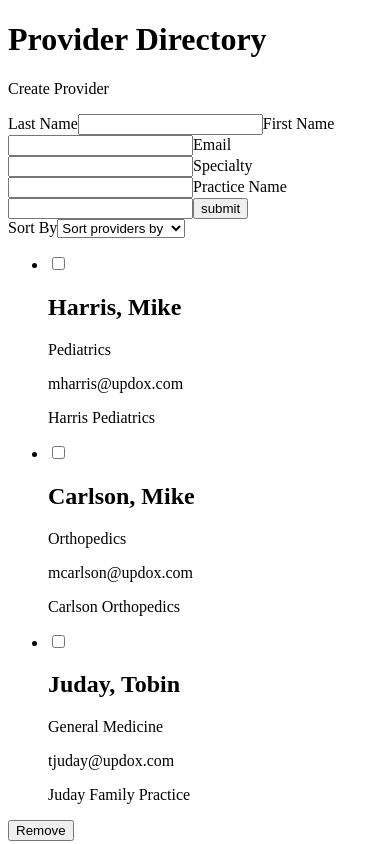
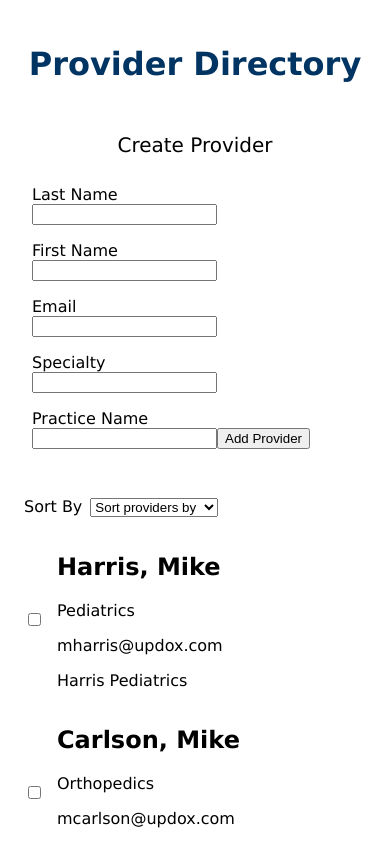
Before and after one commit to lahernandezb/provider-directory-2022, a React (Create React App) app: page / in a window 390 px wide. Shown: the top 844 px of the page. Built offline with nearby package versions, Linux system fonts and the light colour scheme.

Commit message:
feat: add minimal styling for mobile screens

```diff
--- /dev/null
+++ b/src/App.scss
@@ -0,0 +1,12 @@
+.app {
+  background-color: #ffffff;
+  // display: grid;
+  // grid-template-columns: 1fr 2fr;
+  font-family: Verdana, Geneva, Tahoma, sans-serif;
+  padding: 1rem;
+  &__heading {
+    text-align: center;
+    // grid-column-start: span 2;
+    color: #003462;
+  }
+}
--- a/src/App.tsx
+++ b/src/App.tsx
@@ -2,6 +2,8 @@ import { useState } from "react";
 import Form from "./components/Form/Form";
 import ProviderList from "./components/ProviderList/ProviderList";
 import providerData from "./sample-data.json";
+
+import "./App.scss";
 
 function App() {
   const [providers, setProviders] = useState(providerData);
--- a/src/components/Form/Form.tsx
+++ b/src/components/Form/Form.tsx
@@ -6,6 +6,7 @@ import React, {
   SyntheticEvent,
 } from "react";
 import { Provider } from "../Provider/Provider";
+import "./form.scss";
 
 export interface FormProps {
   setProviders: Dispatch<SetStateAction<Provider[]>>;
@@ -58,7 +59,7 @@ const Form = ({ setProviders }: FormProps) => {
     <div className="form-container">
       <p className="form-title">Create Provider</p>
       <form className="form" action="submit" onSubmit={handleSubmit}>
-        <label htmlFor="lastName">
+        <label className="form__label" htmlFor="lastName">
           Last Name
           <input
             required
@@ -70,7 +71,7 @@ const Form = ({ setProviders }: FormProps) => {
             className="form__lastName"
           />
         </label>
-        <label htmlFor="firstName">
+        <label className="form__label" htmlFor="firstName">
           First Name
           <input
             required
@@ -82,7 +83,7 @@ const Form = ({ setProviders }: FormProps) => {
             className="form__firstName"
           />
         </label>
-        <label htmlFor="email">
+        <label className="form__label" htmlFor="email">
           Email
           <input
             required
@@ -94,7 +95,7 @@ const Form = ({ setProviders }: FormProps) => {
             className="form__email"
           />
         </label>
-        <label htmlFor="specialty">
+        <label className="form__label" htmlFor="specialty">
           Specialty
           <input
             required
@@ -106,7 +107,7 @@ const Form = ({ setProviders }: FormProps) => {
             className="form__specialty"
           />
         </label>
-        <label htmlFor="practice">
+        <label className="form__label" htmlFor="practice">
           Practice Name
           <input
             required
@@ -118,7 +119,7 @@ const Form = ({ setProviders }: FormProps) => {
             className="form__practice"
           />
         </label>
-        <input type="submit" value="submit" />
+        <input className="form__submit" type="submit" value="Add Provider" />
       </form>
     </div>
   );
--- /dev/null
+++ b/src/components/Form/form.scss
@@ -0,0 +1,25 @@
+.form-container {
+  display: flex;
+  flex-direction: column;
+  align-items: center;
+  margin-bottom: 2rem;
+  padding: 0.5rem;
+}
+.form-title {
+  font-size: 1.25rem;
+}
+
+.form {
+  &__label {
+    margin: 0.5rem 0;
+    display: inline-block;
+  }
+  &__label > * {
+    display: block;
+    // margin-top: 1rem;
+  }
+
+  &__submit {
+    margin-top: 1rem;
+  }
+}
--- a/src/components/ProviderList/ProviderList.tsx
+++ b/src/components/ProviderList/ProviderList.tsx
@@ -7,6 +7,7 @@ import {
 } from "react";
 import ProviderItem, { Provider } from "../Provider/Provider";
 import SortDropdown, { Fields } from "../SortDropdown/SortDropdown";
+import "./providerList.scss";
 
 export interface ProviderLsitProps {
   providers: Provider[];
--- /dev/null
+++ b/src/components/ProviderList/providerList.scss
@@ -0,0 +1,16 @@
+.list-container {
+  .list {
+    padding: 0;
+    list-style: none;
+
+    &__item {
+      display: flex;
+      align-items: center;
+      width: 100%;
+
+      input[type="checkbox"] {
+        margin-right: 1rem;
+      }
+    }
+  }
+}
--- a/src/components/SortDropdown/SortDropdown.tsx
+++ b/src/components/SortDropdown/SortDropdown.tsx
@@ -1,4 +1,5 @@
 import React, { ChangeEvent } from "react";
+import "./sortDropdown.scss";
 
 export enum Fields {
   "First Name (asc)" = "first_name-asc",
@@ -33,7 +34,7 @@ const SortDropdown = ({ handleSort }: SortDropdownProps) => {
         Sort By
       </label>
       <select
-        className="sort"
+        className="sort__select"
         name="sortType"
         id="sortType"
         onChange={handleSort}
--- /dev/null
+++ b/src/components/SortDropdown/sortDropdown.scss
@@ -0,0 +1,5 @@
+.sort {
+  &__label {
+    margin-right: 0.5rem;
+  }
+}
```
